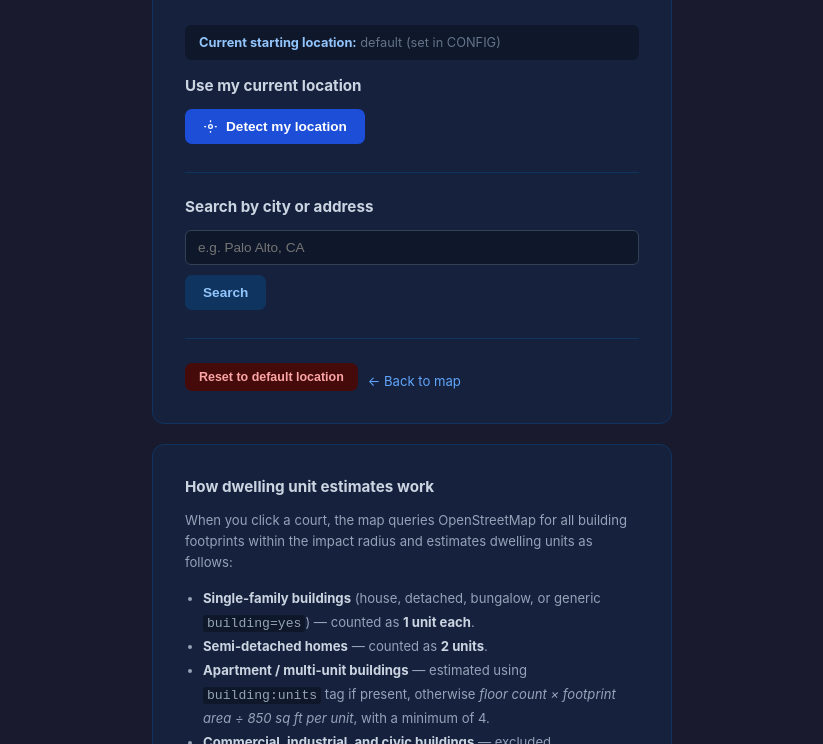
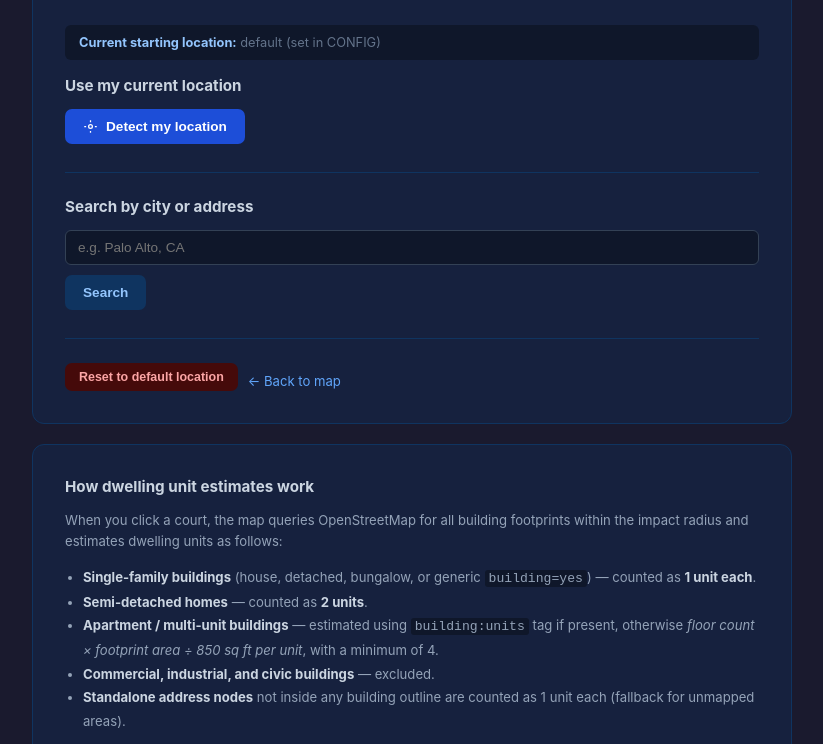
Before and after one commit to jeremydo/sports-courts-map, a plain HTML site: page settings.html in a window 1280 px wide. Shown: the part 123-867 px from the top of the page, without its empty margins (228-1051 px from the left). Drawn offline with Linux system fonts and the light colour scheme.

Commit message:
Widen settings page cards from 520px to 760px

```diff
--- a/settings.html
+++ b/settings.html
@@ -14,7 +14,7 @@
     }
     .card {
       background: #16213e; border: 1px solid #0f3460; border-radius: 12px;
-      padding: 32px; width: 100%; max-width: 520px; margin-bottom: 20px;
+      padding: 32px; width: 100%; max-width: 760px; margin-bottom: 20px;
     }
     h1 { font-size: 1.3rem; color: #93c5fd; margin-bottom: 6px; }
     .subtitle { font-size: 0.82rem; color: #64748b; margin-bottom: 28px; }
```
